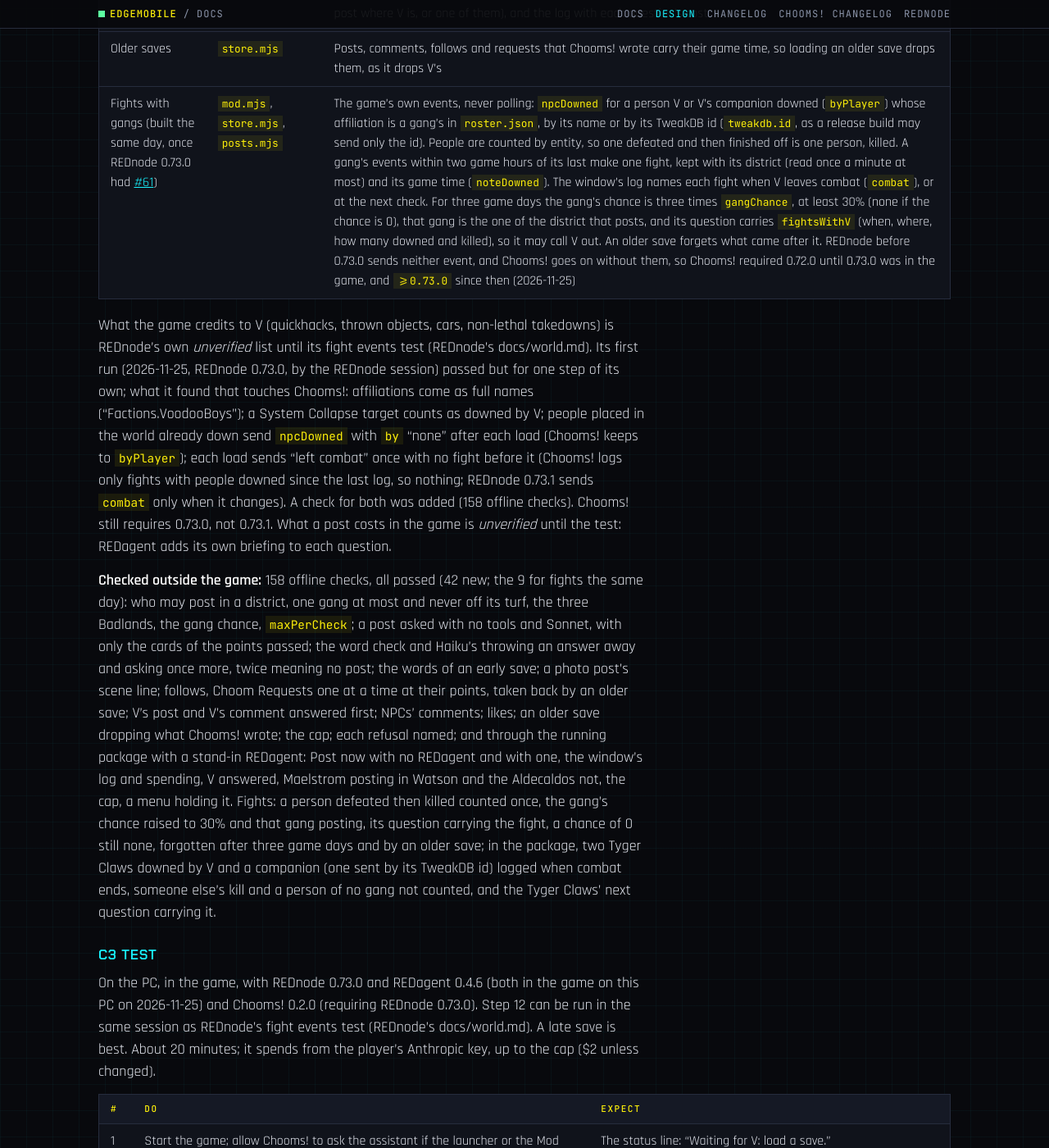
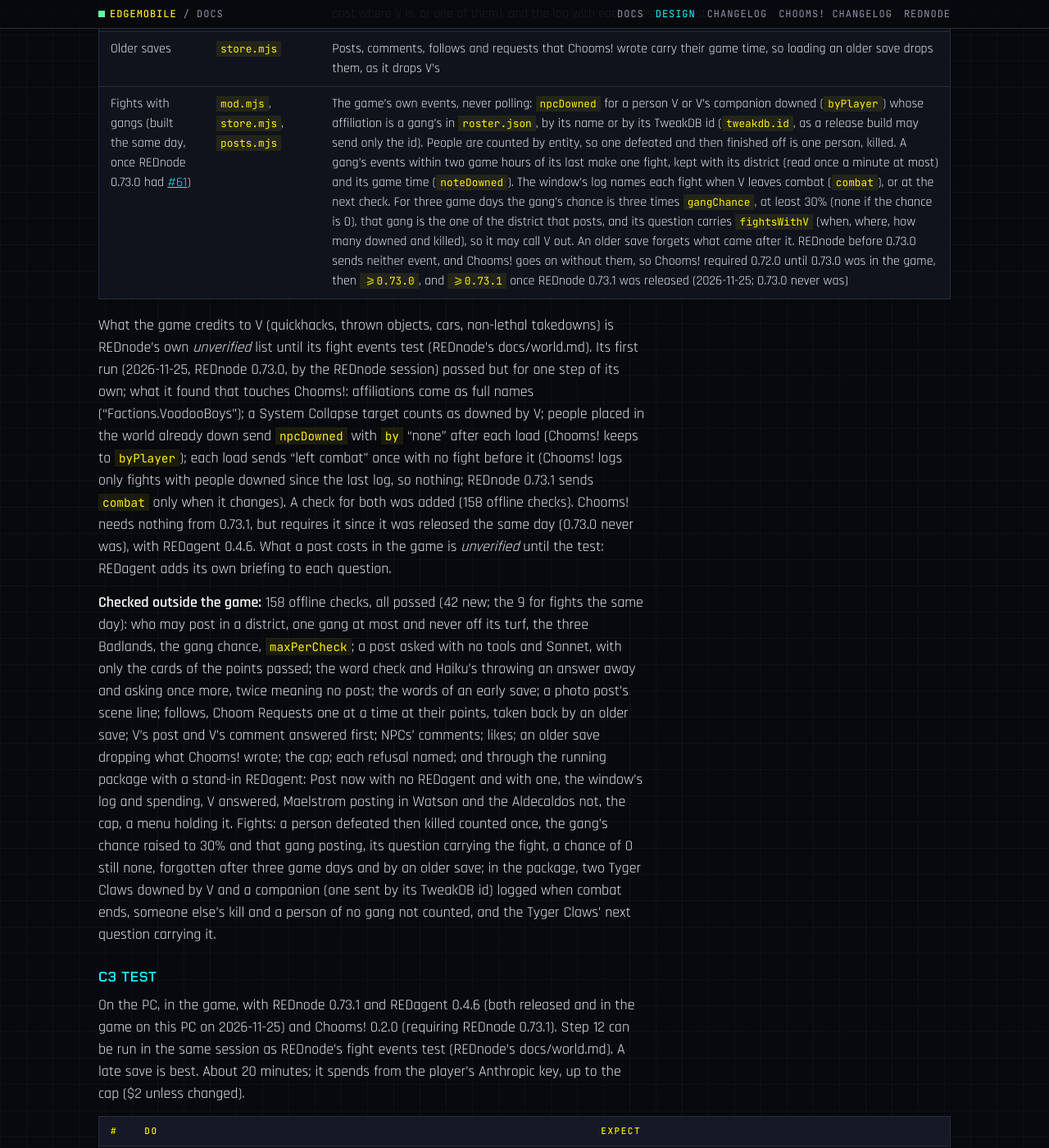
Before and after one commit to Edgemodders/EDGEmobile, a Jekyll site: the page built from docs/design.md, in a window 1280 px wide and 1400 px high, scrolled down 39510 px. Shown: the whole window at 82% size. Built offline with Jekyll 4.4.1, drawn with Linux system fonts in a browser that asks for light colours; some of the changed text lies outside the part shown.

Commit message:
Chooms!: requires REDnode 0.73.1, released with REDagent 0.4.6
Co-Authored-By: Claude Opus 5.5 <noreply@anthropic.com>

```diff
--- a/chooms/rednode/rednode-app.json
+++ b/chooms/rednode/rednode-app.json
@@ -12,7 +12,7 @@
   ],
   "isolation": "process",
   "requires": {
-    "rednode": ">=0.73.0",
+    "rednode": ">=0.73.1",
     "edgemobile": ">=0.1.0"
   },
   "kind": "window",
--- a/docs/design.md
+++ b/docs/design.md
@@ -687,7 +687,7 @@ The fonts ship with EDGEmobile (from M3): `edgemobile/shell/fonts/`, woff2 in La
 | What | No Choom Requests and no DMs. V may follow a gang to see its profile; its posts still come only on its turf |
 | Cards | About 30, for the user's review: a start card (their voice and turf), and the story points that touch them (Maelstrom after The Pickup, either way the deal with Royce went; the Voodoo Boys after Placide and Alt; the Valentinos after Jackie's death; the Animals after Sasquatch; the Barghest at Phantom Liberty's points) |
 | Incidents | When V fights a gang, Chooms! notes it: the gang, the district, the game time, how many V downed or killed. For a few game days the gang's chance goes up and its post question carries the incident, so it may call V out. An incident keeps its game time, so an older save drops it, as posts are |
-| How Chooms! hears of a fight | The game's own events, never polling (the user's rule, 2026-11-25): the change of V's combat state, and an NPC's death or defeat with the NPC's affiliation (its character record's, such as `Factions.Maelstrom`). The user has done it in redscript. REDnode's session answered on 2026-11-25: not today (`game.on` carries REDnode's own events and fact changes, `world.on` only the entities' lifecycle; combat state and affiliation can be read through `api` only when asked, which would be polling), and asked for a `request` issue, filed the same day as [REDnode #61](https://github.com/Edgemodders/REDnode/issues/61): `combat` with `{ inCombat }`, `npcDowned` with `{ entity, record, affiliation (the record id, such as "Factions.Maelstrom"), killed, byPlayer, district }`, built (unverified) as a redscript wrap on the game's own handlers after a short spike on its side. Gang posts work without them; incidents wait for them. Built in REDnode 0.73.0 on 2026-11-25 (`combat` with `{ inCombat }`, `npcDowned` with `{ entity, record, affiliation, killed, by, byPlayer }`; no `district`, which Chooms! reads itself), and used by Chooms! the same day ([C3: built](#c3-built-the-code-2026-11-25)) |
+| How Chooms! hears of a fight | The game's own events, never polling (the user's rule, 2026-11-25): the change of V's combat state, and an NPC's death or defeat with the NPC's affiliation (its character record's, such as `Factions.Maelstrom`). The user has done it in redscript. REDnode's session answered on 2026-11-25: not today (`game.on` carries REDnode's own events and fact changes, `world.on` only the entities' lifecycle; combat state and affiliation can be read through `api` only when asked, which would be polling), and asked for a `request` issue, filed the same day as [REDnode #61](https://github.com/Edgemodders/REDnode/issues/61): `combat` with `{ inCombat }`, `npcDowned` with `{ entity, record, affiliation (the record id, such as "Factions.Maelstrom"), killed, byPlayer, district }`, built (unverified) as a redscript wrap on the game's own handlers after a short spike on its side. Gang posts work without them; incidents wait for them. Built in REDnode 0.73.0 on 2026-11-25 (`combat` with `{ inCombat }`, `npcDowned` with `{ entity, record, affiliation, killed, by, byPlayer }`; no `district`, which Chooms! reads itself), released in REDnode 0.73.1 the same day (with `combat` sent only when it changes), and used by Chooms! the same day ([C3: built](#c3-built-the-code-2026-11-25)) |
 
 **REDnode #54** (more context, no tools, a choice of model in `agent.ask`): built on 2026-11-25 in REDnode 0.72.0 with REDagent 0.4.5 (on their main, not released, not yet tested in the game): the context sent whole up to 65,536 characters (`AGENT_CONTEXT_LIMIT`; more is refused, never cut), the question up to 20,000 (`AGENT_PROMPT_LIMIT`), `tools: false` (no tools, one turn), `model` `sonnet` (the default), `opus` or `haiku`. Older versions ignore `tools` and `model`, so Chooms! 0.2.0 requires REDnode 0.72.0. C3 is built on it: `tools: false` for every question, its context limit in place of a check of Chooms!'s own, and a cheap model for the second spoiler check.
 
@@ -738,15 +738,15 @@ Step 2 of the [C3 plan](#c3-plan). Chooms! 0.2.0, which asks for the `agent` per
 | What stops it | `posts.mjs`, `problemOf` | REDnode's and REDagent's refusals by their words: not allowed yet, no REDagent, Chooms! paused in REDagent, REDagent's daily limit for Chooms!, any other error. Each ends the check and shows in the window until the next answer |
 | The window | `settings/` | The Posting tab: a status line (why nothing posts, or when the next check is and where), the gang chance, the comments per check, the second check, and a **Today** panel: spending against the cap, **Post now** (anyone who may post where V is, or one of them), and the log with each question's cost |
 | Older saves | `store.mjs` | Posts, comments, follows and requests that Chooms! wrote carry their game time, so loading an older save drops them, as it drops V's |
-| Fights with gangs (built the same day, once REDnode 0.73.0 had [#61](https://github.com/Edgemodders/REDnode/issues/61)) | `mod.mjs`, `store.mjs`, `posts.mjs` | The game's own events, never polling: `npcDowned` for a person V or V's companion downed (`byPlayer`) whose affiliation is a gang's in `roster.json`, by its name or by its TweakDB id (`tweakdb.id`, as a release build may send only the id). People are counted by entity, so one defeated and then finished off is one person, killed. A gang's events within two game hours of its last make one fight, kept with its district (read once a minute at most) and its game time (`noteDowned`). The window's log names each fight when V leaves combat (`combat`), or at the next check. For three game days the gang's chance is three times `gangChance`, at least 30% (none if the chance is 0), that gang is the one of the district that posts, and its question carries `fightsWithV` (when, where, how many downed and killed), so it may call V out. An older save forgets what came after it. REDnode before 0.73.0 sends neither event, and Chooms! goes on without them, so Chooms! required 0.72.0 until 0.73.0 was in the game, and `>=0.73.0` since then (2026-11-25) |
+| Fights with gangs (built the same day, once REDnode 0.73.0 had [#61](https://github.com/Edgemodders/REDnode/issues/61)) | `mod.mjs`, `store.mjs`, `posts.mjs` | The game's own events, never polling: `npcDowned` for a person V or V's companion downed (`byPlayer`) whose affiliation is a gang's in `roster.json`, by its name or by its TweakDB id (`tweakdb.id`, as a release build may send only the id). People are counted by entity, so one defeated and then finished off is one person, killed. A gang's events within two game hours of its last make one fight, kept with its district (read once a minute at most) and its game time (`noteDowned`). The window's log names each fight when V leaves combat (`combat`), or at the next check. For three game days the gang's chance is three times `gangChance`, at least 30% (none if the chance is 0), that gang is the one of the district that posts, and its question carries `fightsWithV` (when, where, how many downed and killed), so it may call V out. An older save forgets what came after it. REDnode before 0.73.0 sends neither event, and Chooms! goes on without them, so Chooms! required 0.72.0 until 0.73.0 was in the game, then `>=0.73.0`, and `>=0.73.1` once REDnode 0.73.1 was released (2026-11-25; 0.73.0 never was) |
 
-What the game credits to V (quickhacks, thrown objects, cars, non-lethal takedowns) is REDnode's own *unverified* list until its fight events test (REDnode's docs/world.md). Its first run (2026-11-25, REDnode 0.73.0, by the REDnode session) passed but for one step of its own; what it found that touches Chooms!: affiliations come as full names ("Factions.VoodooBoys"); a System Collapse target counts as downed by V; people placed in the world already down send `npcDowned` with `by` "none" after each load (Chooms! keeps to `byPlayer`); each load sends "left combat" once with no fight before it (Chooms! logs only fights with people downed since the last log, so nothing; REDnode 0.73.1 sends `combat` only when it changes). A check for both was added (158 offline checks). Chooms! still requires 0.73.0, not 0.73.1. What a post costs in the game is *unverified* until the test: REDagent adds its own briefing to each question.
+What the game credits to V (quickhacks, thrown objects, cars, non-lethal takedowns) is REDnode's own *unverified* list until its fight events test (REDnode's docs/world.md). Its first run (2026-11-25, REDnode 0.73.0, by the REDnode session) passed but for one step of its own; what it found that touches Chooms!: affiliations come as full names ("Factions.VoodooBoys"); a System Collapse target counts as downed by V; people placed in the world already down send `npcDowned` with `by` "none" after each load (Chooms! keeps to `byPlayer`); each load sends "left combat" once with no fight before it (Chooms! logs only fights with people downed since the last log, so nothing; REDnode 0.73.1 sends `combat` only when it changes). A check for both was added (158 offline checks). Chooms! needs nothing from 0.73.1, but requires it since it was released the same day (0.73.0 never was), with REDagent 0.4.6. What a post costs in the game is *unverified* until the test: REDagent adds its own briefing to each question.
 
 **Checked outside the game:** 158 offline checks, all passed (42 new; the 9 for fights the same day): who may post in a district, one gang at most and never off its turf, the three Badlands, the gang chance, `maxPerCheck`; a post asked with no tools and Sonnet, with only the cards of the points passed; the word check and Haiku's throwing an answer away and asking once more, twice meaning no post; the words of an early save; a photo post's scene line; follows, Choom Requests one at a time at their points, taken back by an older save; V's post and V's comment answered first; NPCs' comments; likes; an older save dropping what Chooms! wrote; the cap; each refusal named; and through the running package with a stand-in REDagent: Post now with no REDagent and with one, the window's log and spending, V answered, Maelstrom posting in Watson and the Aldecaldos not, the cap, a menu holding it. Fights: a person defeated then killed counted once, the gang's chance raised to 30% and that gang posting, its question carrying the fight, a chance of 0 still none, forgotten after three game days and by an older save; in the package, two Tyger Claws downed by V and a companion (one sent by its TweakDB id) logged when combat ends, someone else's kill and a person of no gang not counted, and the Tyger Claws' next question carrying it.
 
 ### C3 test
 
-On the PC, in the game, with REDnode 0.73.0 and REDagent 0.4.6 (both in the game on this PC on 2026-11-25) and Chooms! 0.2.0 (requiring REDnode 0.73.0). Step 12 can be run in the same session as REDnode's fight events test (REDnode's docs/world.md). A late save is best. About 20 minutes; it spends from the player's Anthropic key, up to the cap ($2 unless changed).
+On the PC, in the game, with REDnode 0.73.1 and REDagent 0.4.6 (both released and in the game on this PC on 2026-11-25) and Chooms! 0.2.0 (requiring REDnode 0.73.1). Step 12 can be run in the same session as REDnode's fight events test (REDnode's docs/world.md). A late save is best. About 20 minutes; it spends from the player's Anthropic key, up to the cap ($2 unless changed).
 
 | # | Do | Expect |
 |---|---|---|
```
Also changed, not shown: CLAUDE.md (+1 -1 lines), docs/chooms/changelog.md (+2 -2 lines).
